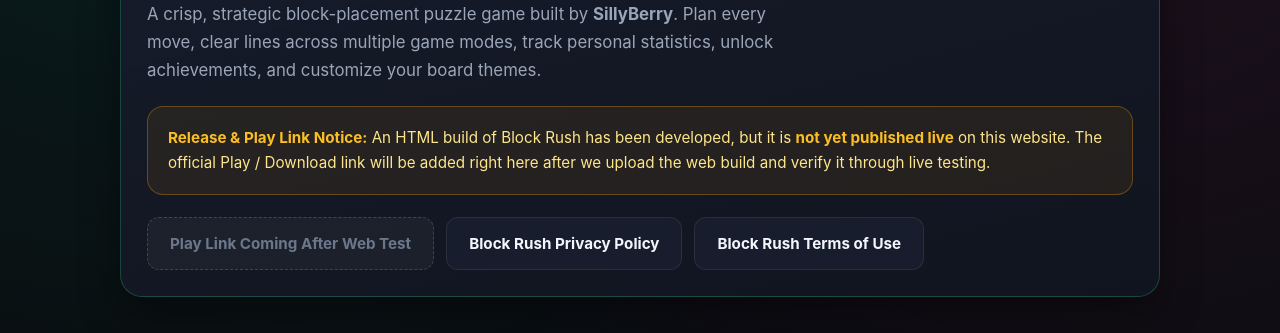
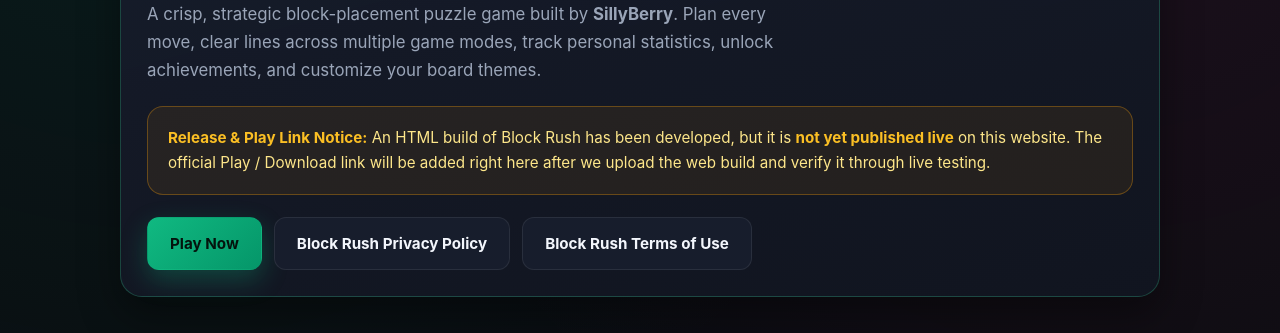
Before and after one commit to SillyBerryST/SillyBerryST.github.io, a plain HTML site: page block-rush-info.html in a window 1280 px wide. Shown: the part 309-642 px from the top of the page. Drawn offline with Linux system fonts and the light colour scheme.

Commit message:
Update block-rush-info.html

```diff
--- a/block-rush-info.html
+++ b/block-rush-info.html
@@ -598,7 +598,7 @@ main {
   </div>
 
   <div class="btn-group">
-    <span class="btn btn-disabled" aria-disabled="true">Play Link Coming After Web Test</span>
+    <a href="https://sillyberryst.github.io/BlockRush/" class="btn btn-primary">Play Now</a>
     <a href="privacy-policy.html" class="btn btn-secondary">Block Rush Privacy Policy</a>
     <a href="terms-of-use.html" class="btn btn-secondary">Block Rush Terms of Use</a>
   </div>
```
